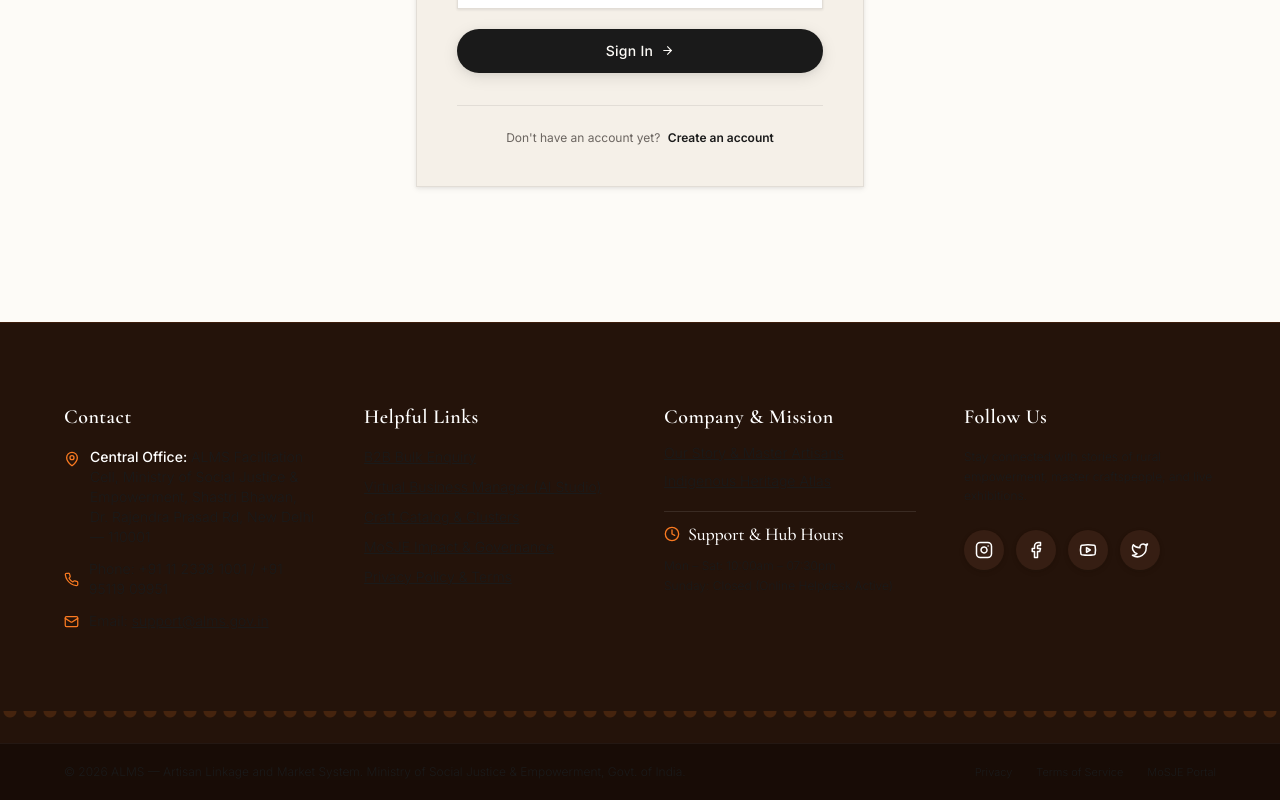
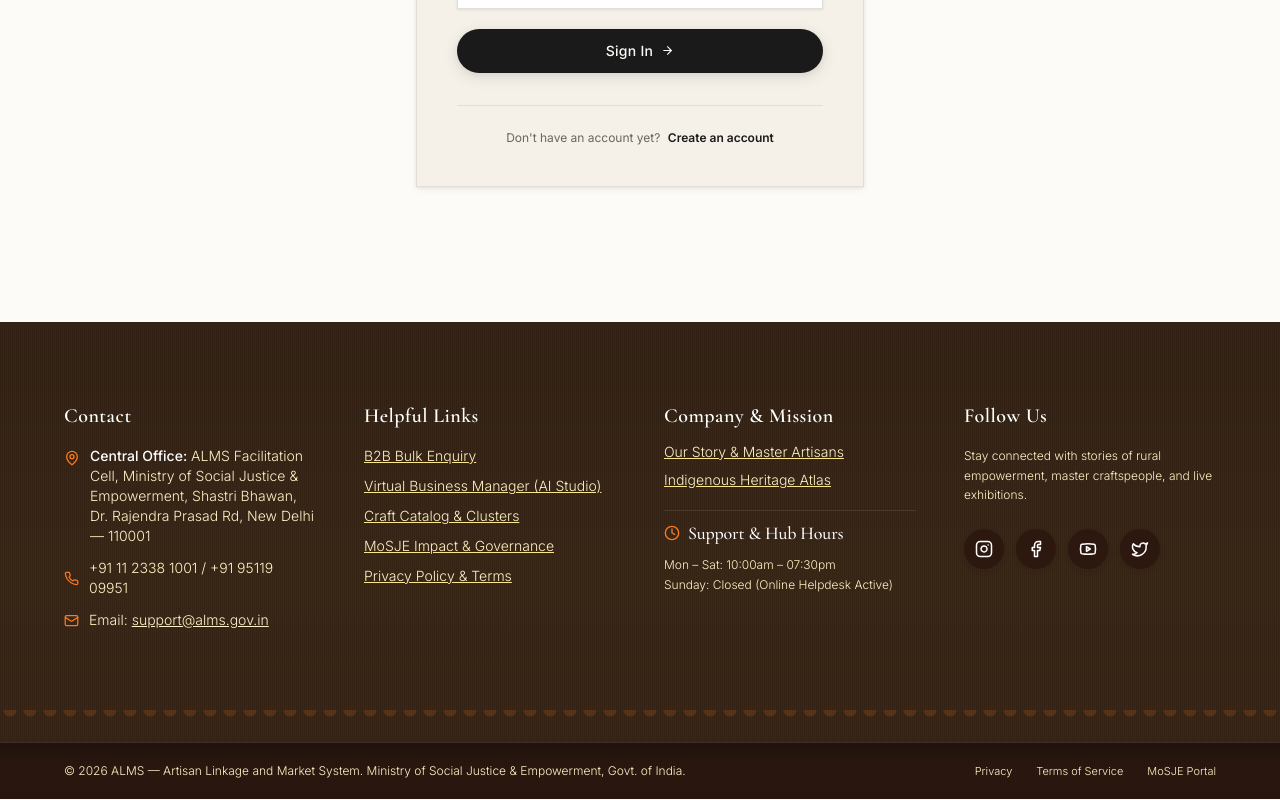
Before and after one commit to Naren1520/ALMS, a Next.js app in the folder frontend/: page /login in a window 1280 px wide. Shown: the part 478-1278 px from the top of the page. Built offline with nearby package versions, Linux system fonts and the light colour scheme.

Commit message:
fixed ui of footer

```diff
--- a/frontend/src/components/layout/Footer.tsx
+++ b/frontend/src/components/layout/Footer.tsx
@@ -4,7 +4,18 @@
 
 export default function Footer() {
   return (
-    <footer className="bg-[#24130A] text-stone-300 font-sans border-t border-amber-900/30">
+    <footer
+      className="font-sans relative"
+      style={{
+        backgroundColor: '#3d2817',
+        backgroundImage: `
+          repeating-linear-gradient(90deg, rgba(0,0,0,0.1), rgba(0,0,0,0.1) 1px, transparent 1px, transparent 2px),
+          repeating-linear-gradient(0deg, rgba(0,0,0,0.03), rgba(0,0,0,0.03) 1px, transparent 1px, transparent 2px),
+          linear-gradient(180deg, rgba(0,0,0,0.1) 0%, rgba(0,0,0,0) 50%, rgba(0,0,0,0.05) 100%)
+        `,
+        backgroundSize: '100% 100%, 100% 100%, 100% 100%',
+      }}
+    >
       {/* Main Footer Container matching Screenshot 2 */}
       <div className="container py-16 md:py-20">
         <div className="grid grid-cols-1 md:grid-cols-2 lg:grid-cols-4 gap-10 lg:gap-12">
@@ -14,20 +25,20 @@
             <h3 className="font-serif text-xl font-semibold text-white tracking-wide">
               Contact
             </h3>
-            <div className="space-y-3 text-xs sm:text-sm text-stone-300 font-light leading-relaxed">
+            <div className="space-y-3 text-xs sm:text-sm text-amber-100 font-light leading-relaxed">
               <p className="flex items-start gap-2.5">
                 <MapPin size={16} className="text-[#FA7A21] shrink-0 mt-1" />
-                <span>
+                <span className="text-amber-100">
                   <strong className="text-white font-medium">Central Office:</strong> ALMS Facilitation Cell, Ministry of Social Justice &amp; Empowerment, Shastri Bhawan, Dr. Rajendra Prasad Rd, New Delhi &mdash; 110001
                 </span>
               </p>
               <p className="flex items-center gap-2.5">
                 <Phone size={15} className="text-[#FA7A21] shrink-0" />
-                <span>Phone: <a href="tel:+911123381001" className="hover:text-white transition-colors">+91 11 2338 1001</a> / <a href="tel:+919511909951" className="hover:text-white transition-colors">+91 95119 09951</a></span>
+                <span className="text-amber-100"><a href="tel:+911123381001" className="text-amber-100 hover:text-white transition-colors">+91 11 2338 1001</a> / <a href="tel:+919511909951" className="text-amber-100 hover:text-white transition-colors">+91 95119 09951</a></span>
               </p>
               <p className="flex items-center gap-2.5">
                 <Mail size={15} className="text-[#FA7A21] shrink-0" />
-                <span>Email: <a href="mailto:support@alms.gov.in" className="hover:text-white transition-colors underline">support@alms.gov.in</a></span>
+                <span className="text-amber-100">Email: <a href="mailto:support@alms.gov.in" className="text-amber-100 hover:text-white transition-colors underline">support@alms.gov.in</a></span>
               </p>
             </div>
           </div>
@@ -37,29 +48,29 @@
             <h3 className="font-serif text-xl font-semibold text-white tracking-wide">
               Helpful Links
             </h3>
-            <ul className="space-y-2.5 text-xs sm:text-sm font-light">
+            <ul className="space-y-2.5 text-xs sm:text-sm font-light text-amber-100">
               <li>
-                <Link href="/b2b/rfq" className="hover:text-white transition-colors underline decoration-stone-500 hover:decoration-white">
+                <Link href="/b2b/rfq" className="text-amber-100 hover:text-white transition-colors underline decoration-amber-200 hover:decoration-white">
                   B2B Bulk Enquiry
                 </Link>
               </li>
               <li>
-                <Link href="/artisan/create-product" className="hover:text-white transition-colors underline decoration-stone-500 hover:decoration-white">
+                <Link href="/artisan/create-product" className="text-amber-100 hover:text-white transition-colors underline decoration-amber-200 hover:decoration-white">
                   Virtual Business Manager (AI Studio)
                 </Link>
               </li>
               <li>
-                <Link href="/explore" className="hover:text-white transition-colors underline decoration-stone-500 hover:decoration-white">
+                <Link href="/explore" className="text-amber-100 hover:text-white transition-colors underline decoration-amber-200 hover:decoration-white">
                   Craft Catalog &amp; Clusters
                 </Link>
               </li>
               <li>
-                <Link href="/impact" className="hover:text-white transition-colors underline decoration-stone-500 hover:decoration-white">
+                <Link href="/impact" className="text-amber-100 hover:text-white transition-colors underline decoration-amber-200 hover:decoration-white">
                   MoSJE Impact &amp; Governance
                 </Link>
               </li>
               <li>
-                <Link href="/privacy-policy" className="hover:text-white transition-colors underline decoration-stone-500 hover:decoration-white">
+                <Link href="/privacy-policy" className="text-amber-100 hover:text-white transition-colors underline decoration-amber-200 hover:decoration-white">
                   Privacy Policy &amp; Terms
                 </Link>
               </li>
@@ -72,14 +83,14 @@
               <h3 className="font-serif text-xl font-semibold text-white tracking-wide">
                 Company &amp; Mission
               </h3>
-              <ul className="space-y-2 text-xs sm:text-sm font-light">
+              <ul className="space-y-2 text-xs sm:text-sm font-light text-amber-100">
                 <li>
-                  <Link href="/artisans" className="hover:text-white transition-colors underline decoration-stone-500 hover:decoration-white">
+                  <Link href="/artisans" className="text-amber-100 hover:text-white transition-colors underline decoration-amber-200 hover:decoration-white">
                     Our Story &amp; Master Artisans
                   </Link>
                 </li>
                 <li>
-                  <Link href="/craft-atlas" className="hover:text-white transition-colors underline decoration-stone-500 hover:decoration-white">
+                  <Link href="/craft-atlas" className="text-amber-100 hover:text-white transition-colors underline decoration-amber-200 hover:decoration-white">
                     Indigenous Heritage Atlas
                   </Link>
                 </li>
@@ -91,7 +102,7 @@
                 <Clock size={16} className="text-[#FA7A21]" />
                 <span>Support &amp; Hub Hours</span>
               </h4>
-              <p className="text-xs text-stone-300 font-light leading-relaxed">
+              <p className="text-xs text-amber-100 font-light leading-relaxed">
                 Mon &ndash; Sat: 10:00am &ndash; 07:30pm<br />
                 Sunday: Closed (Online Helpdesk Active)
               </p>
@@ -103,7 +114,7 @@
             <h3 className="font-serif text-xl font-semibold text-white tracking-wide">
               Follow Us
             </h3>
-            <p className="text-xs text-stone-300 font-light leading-relaxed">
+            <p className="text-xs text-amber-100 font-light leading-relaxed">
               Stay connected with stories of rural empowerment, master craftspeople, and live exhibitions.
             </p>
             <div className="flex items-center gap-3 pt-2">
@@ -111,7 +122,8 @@
                 href="https://instagram.com"
                 target="_blank"
                 rel="noreferrer"
-                className="w-10 h-10 rounded-full bg-[#361E13] hover:bg-[#FA7A21] text-white flex items-center justify-center transition-colors shadow-sm"
+                className="w-10 h-10 rounded-full hover:bg-[#FA7A21] text-white flex items-center justify-center transition-colors shadow-sm"
+                style={{ backgroundColor: '#2d1810' }}
                 aria-label="Instagram"
               >
                 <Instagram size={18} />
@@ -120,7 +132,8 @@
                 href="https://facebook.com"
                 target="_blank"
                 rel="noreferrer"
-                className="w-10 h-10 rounded-full bg-[#361E13] hover:bg-[#FA7A21] text-white flex items-center justify-center transition-colors shadow-sm"
+                className="w-10 h-10 rounded-full hover:bg-[#FA7A21] text-white flex items-center justify-center transition-colors shadow-sm"
+                style={{ backgroundColor: '#2d1810' }}
                 aria-label="Facebook"
               >
                 <Facebook size={18} />
@@ -129,7 +142,8 @@
                 href="https://youtube.com"
                 target="_blank"
                 rel="noreferrer"
-                className="w-10 h-10 rounded-full bg-[#361E13] hover:bg-[#FA7A21] text-white flex items-center justify-center transition-colors shadow-sm"
+                className="w-10 h-10 rounded-full hover:bg-[#FA7A21] text-white flex items-center justify-center transition-colors shadow-sm"
+                style={{ backgroundColor: '#2d1810' }}
                 aria-label="YouTube"
               >
                 <Youtube size={18} />
@@ -138,7 +152,8 @@
                 href="https://twitter.com"
                 target="_blank"
                 rel="noreferrer"
-                className="w-10 h-10 rounded-full bg-[#361E13] hover:bg-[#FA7A21] text-white flex items-center justify-center transition-colors shadow-sm"
+                className="w-10 h-10 rounded-full hover:bg-[#FA7A21] text-white flex items-center justify-center transition-colors shadow-sm"
+                style={{ backgroundColor: '#2d1810' }}
                 aria-label="Twitter / X"
               >
                 <Twitter size={18} />
@@ -159,15 +174,25 @@
       />
 
       {/* Bottom Copyright Bar matching Screenshot 2 */}
-      <div className="bg-[#180C06] py-5 text-center text-xs text-stone-400 font-light border-t border-white/5">
+      <div
+        className="py-5 text-center text-xs text-amber-100 font-light border-t border-white/10"
+        style={{
+          backgroundColor: '#2d1810',
+          backgroundImage: `
+            repeating-linear-gradient(90deg, rgba(0,0,0,0.1), rgba(0,0,0,0.1) 1px, transparent 1px, transparent 2px),
+            linear-gradient(180deg, rgba(0,0,0,0.2) 0%, rgba(0,0,0,0) 50%, rgba(0,0,0,0.1) 100%)
+          `,
+          backgroundSize: '100% 100%, 100% 100%',
+        }}
+      >
         <div className="container flex flex-col sm:flex-row items-center justify-between gap-3">
           <p>
             &copy; {new Date().getFullYear()} ALMS &mdash; Artisan Linkage and Market System. Ministry of Social Justice &amp; Empowerment, Govt. of India.
           </p>
-          <div className="flex gap-6 text-[11px] text-stone-400">
-            <Link href="/privacy-policy" className="hover:text-white transition-colors">Privacy</Link>
-            <Link href="/terms" className="hover:text-white transition-colors">Terms of Service</Link>
-            <Link href="/impact" className="hover:text-white transition-colors">MoSJE Portal</Link>
+          <div className="flex gap-6 text-[11px] text-amber-100">
+            <Link href="/privacy-policy" className="text-amber-100 hover:text-white transition-colors">Privacy</Link>
+            <Link href="/terms" className="text-amber-100 hover:text-white transition-colors">Terms of Service</Link>
+            <Link href="/impact" className="text-amber-100 hover:text-white transition-colors">MoSJE Portal</Link>
           </div>
         </div>
       </div>
```
